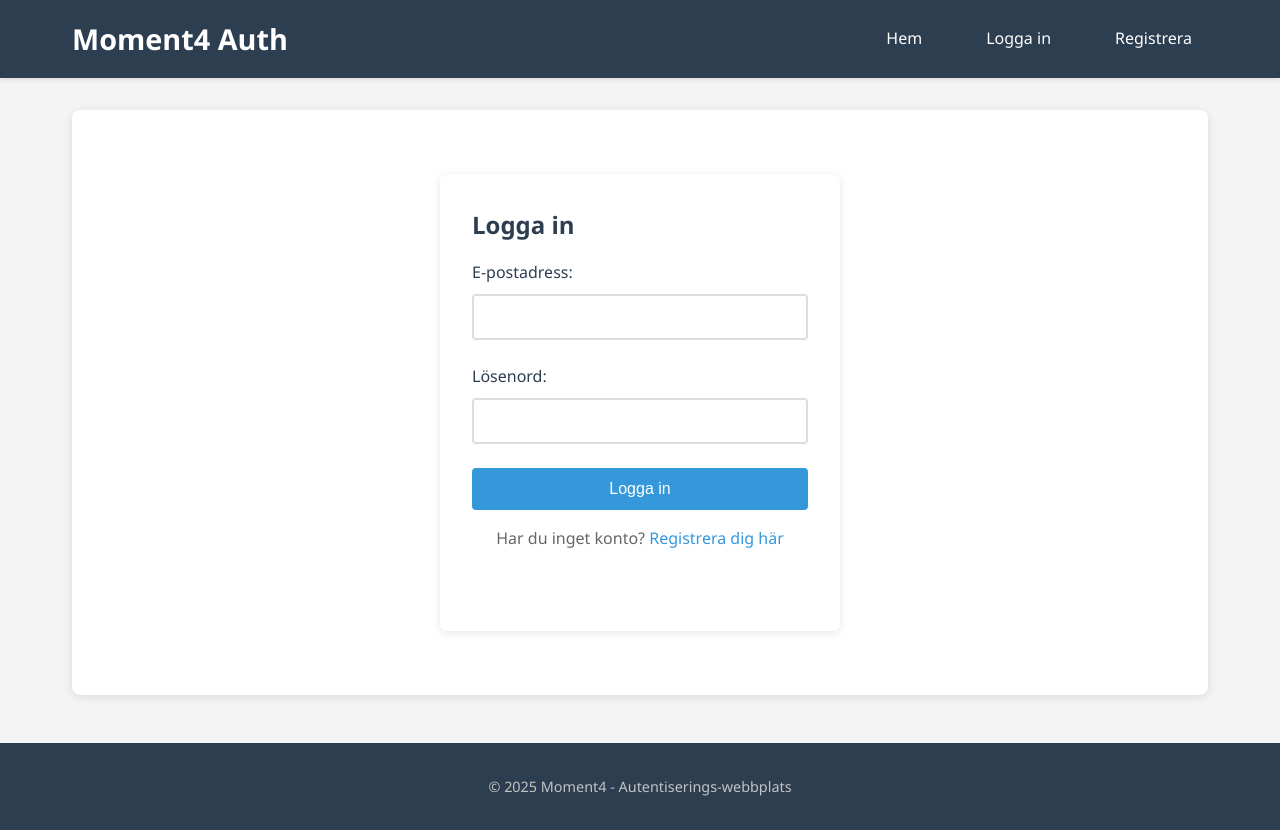
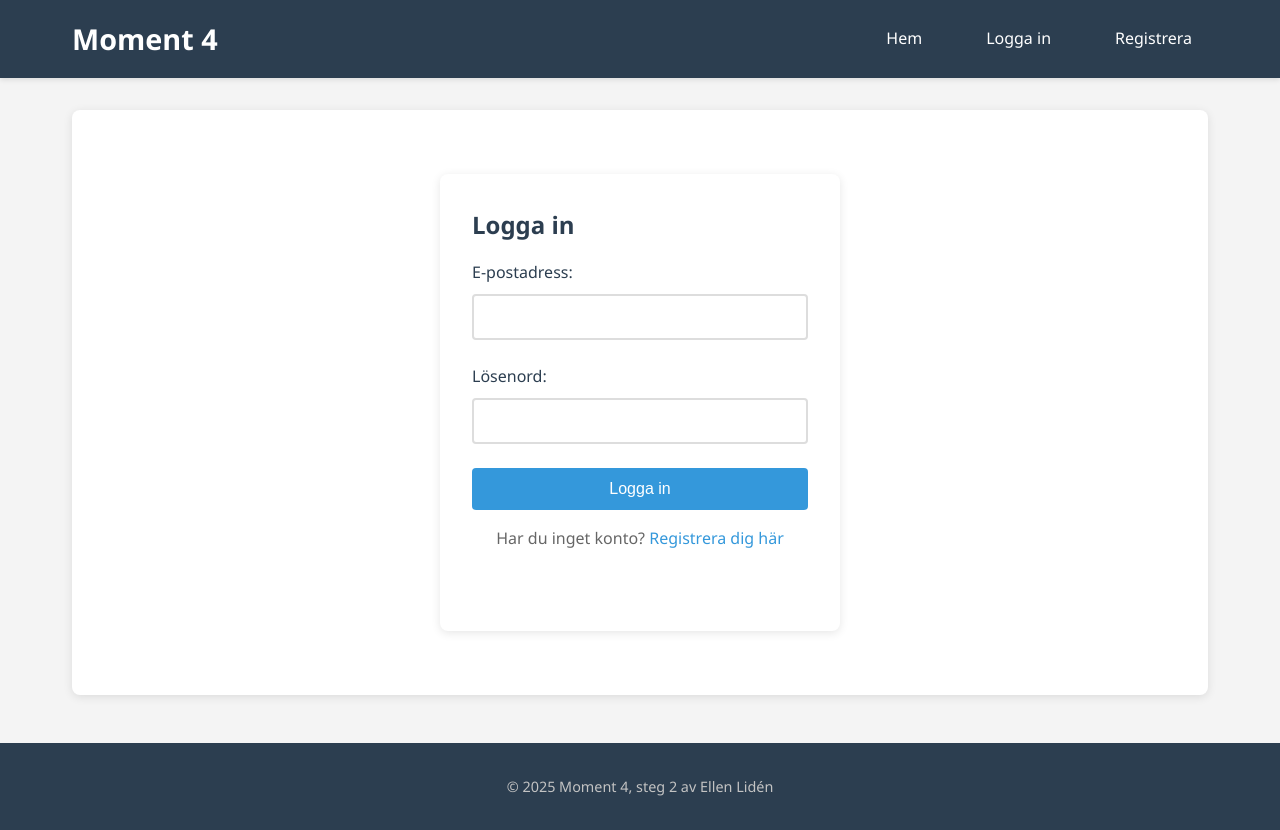
Before and after one commit to ellenliden/DT207G_moment4_2, a plain HTML site: page login.html in a window 1280 px wide. Drawn offline with Linux system fonts and the light colour scheme.

Commit message:
finjustering av innehåll i footer och meny

```diff
--- a/login.html
+++ b/login.html
@@ -10,7 +10,7 @@
     <header>
       <nav>
         <div class="nav-brand">
-          <h1>Moment4 Auth</h1>
+          <h1>Moment 4</h1>
         </div>
         <div class="nav-links">
           <a href="index.html" id="home-link">Hem</a>
@@ -54,9 +54,8 @@
     </main>
 
     <footer>
-      <p>&copy; 2025 Moment4 - Autentiserings-webbplats</p>
+      <p>&copy; 2025 Moment 4, steg 2 av Ellen Lidén</p>
     </footer>
-
     <script src="js/auth.js"></script>
     <script src="js/main.js"></script>
     <script src="js/login.js"></script>
```
Also changed, not shown: dashboard.html (+2 -2 lines), index.html (+1 -1 lines), register.html (+2 -2 lines).
